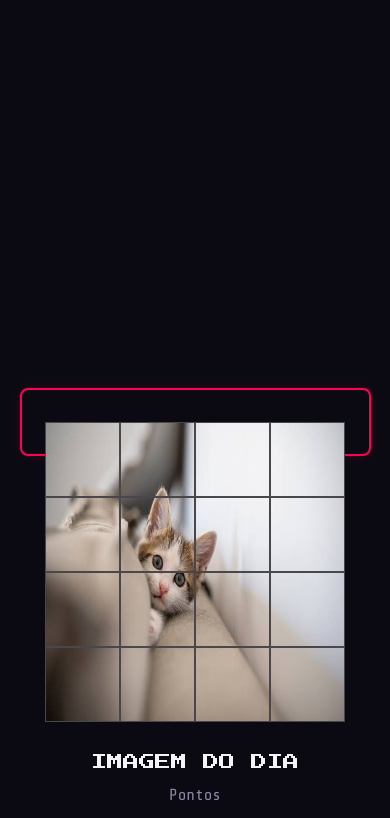
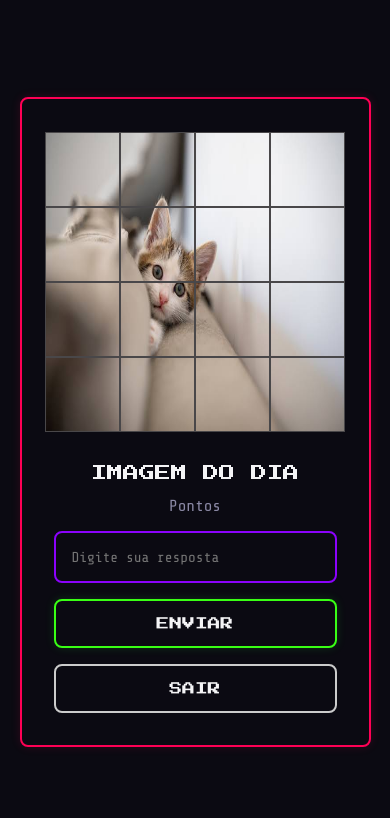
Before and after one commit to biazrei/Pixel-Guess, a React (Vite) app: page /ImagemDoDia in a window 390 px wide. Shown: the top 818 px of the page. Built offline with nearby package versions, Linux system fonts and the light colour scheme.

Commit message:
pag img do dia

```diff
--- a/src/pages/Imagem do dia/Imagem-do-dia.css
+++ b/src/pages/Imagem do dia/Imagem-do-dia.css
@@ -35,7 +35,7 @@
   .imgdia {
     width: 90%;
     max-width: 400px;
-    height: 00px;
+    height: 650px;
     grid-template-columns: 1fr;
     gap: 2rem;
     padding: 2rem;
```
Also changed, not shown: src/components/GameContainer/GameContainer.css (line endings or trailing spaces).
